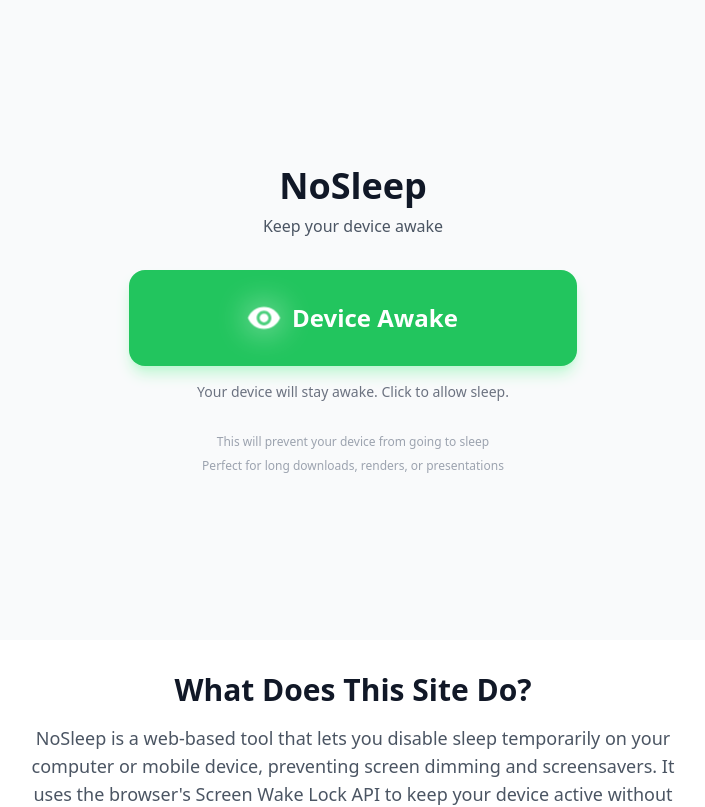
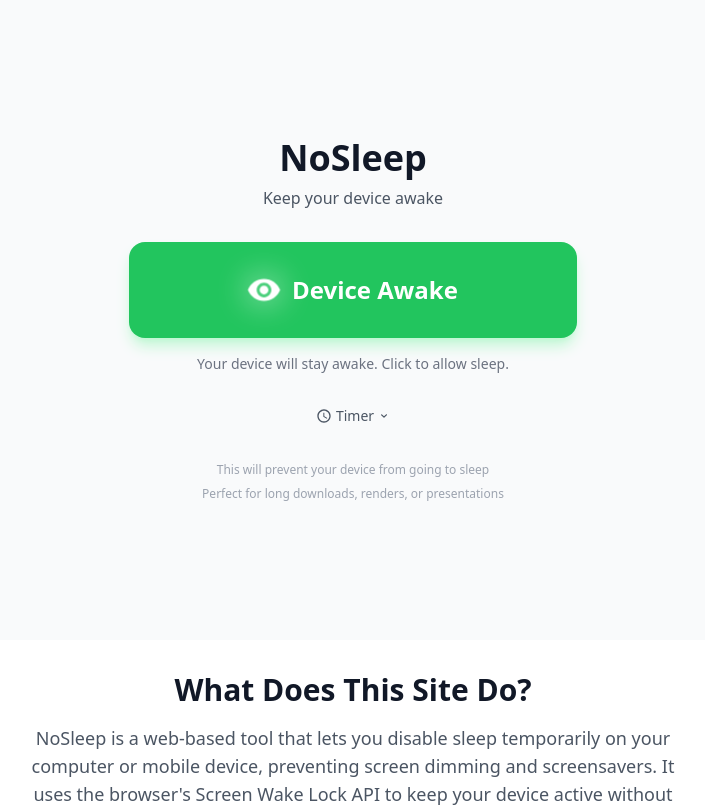
Before and after one commit to williamchong/nosleep, a Nuxt app: page / in a window 1280 px wide. Shown: the top 807 px of the page, without its empty margins (287-992 px from the left). Built offline with nearby package versions, Linux system fonts and the light colour scheme.

Commit message:
✨ Add timer

```diff
--- a/composables/useWakeLock.ts
+++ b/composables/useWakeLock.ts
@@ -2,6 +2,12 @@ export const useWakeLock = () => {
   const isSupported = ref(false)
   const isActive = ref(false)
   const wakeLock = ref<WakeLockSentinel | null>(null)
+
+  // Timer functionality
+  const timerActive = ref(false)
+  const timerDuration = ref(0) // in minutes
+  const remainingTime = ref(0) // in seconds
+  const timerInterval = ref<NodeJS.Timeout | null>(null)
 
   const checkSupport = () => {
     isSupported.value = 'wakeLock' in navigator
@@ -32,6 +38,51 @@ export const useWakeLock = () => {
       wakeLock.value = null
       isActive.value = false
     }
+    stopTimer()
+  }
+
+  const startTimer = async (minutes: number) => {
+    if (!isSupported.value || minutes <= 0) return false
+
+    // Start wake lock if not active
+    if (!isActive.value) {
+      const success = await acquire()
+      if (!success) return false
+    }
+
+    timerDuration.value = minutes
+    remainingTime.value = minutes * 60
+    timerActive.value = true
+
+    timerInterval.value = setInterval(() => {
+      remainingTime.value--
+
+      if (remainingTime.value <= 0) {
+        release()
+      }
+    }, 1000)
+
+    return true
+  }
+
+  const stopTimer = () => {
+    if (timerInterval.value) {
+      clearInterval(timerInterval.value)
+      timerInterval.value = null
+    }
+    timerActive.value = false
+    remainingTime.value = 0
+  }
+
+  const formatTime = (seconds: number) => {
+    const hours = Math.floor(seconds / 3600)
+    const minutes = Math.floor((seconds % 3600) / 60)
+    const secs = seconds % 60
+
+    if (hours > 0) {
+      return `${hours}:${minutes.toString().padStart(2, '0')}:${secs.toString().padStart(2, '0')}`
+    }
+    return `${minutes}:${secs.toString().padStart(2, '0')}`
   }
 
   const toggle = async () => {
@@ -53,8 +104,14 @@ export const useWakeLock = () => {
   return {
     isSupported: readonly(isSupported),
     isActive: readonly(isActive),
+    timerActive: readonly(timerActive),
+    timerDuration: readonly(timerDuration),
+    remainingTime: readonly(remainingTime),
     acquire,
     release,
-    toggle
+    toggle,
+    startTimer,
+    stopTimer,
+    formatTime
   }
 }
--- a/pages/index.vue
+++ b/pages/index.vue
@@ -35,6 +35,71 @@
 
           <div v-else class="text-sm text-gray-500">
             {{ statusText }}
+          </div>
+        </div>
+
+        <!-- Timer Section -->
+        <div v-if="wakeLock.isSupported.value" class="space-y-2 text-center">
+          <!-- Timer Toggle -->
+          <button
+            class="text-sm text-gray-600 hover:text-gray-800 transition-colors inline-flex items-center space-x-1"
+            @click="showTimer = !showTimer"
+          >
+            <svg class="w-4 h-4" fill="currentColor" viewBox="0 0 24 24">
+              <path d="M12 2C6.5 2 2 6.5 2 12s4.5 10 10 10 10-4.5 10-10S17.5 2 12 2zm0 18c-4.4 0-8-3.6-8-8s3.6-8 8-8 8 3.6 8 8-3.6 8-8 8zm.5-13H11v6l5.2 3.2.8-1.3-4.5-2.7V7z"/>
+            </svg>
+            <span>{{ wakeLock.timerActive.value ? 'Timer' : (showTimer ? 'Timer expires → allow sleep' : 'Timer') }}</span>
+            <svg class="w-3 h-3 transition-transform" :class="{ 'rotate-180': showTimer }" fill="currentColor" viewBox="0 0 20 20">
+              <path fill-rule="evenodd" d="M5.293 7.293a1 1 0 011.414 0L10 10.586l3.293-3.293a1 1 0 111.414 1.414l-4 4a1 1 0 01-1.414 0l-4-4a1 1 0 010-1.414z" clip-rule="evenodd"/>
+            </svg>
+          </button>
+
+          <!-- Minimalist Timer UI -->
+          <div v-if="showTimer || wakeLock.timerActive.value" class="bg-gray-50 rounded-lg p-3 space-y-2">
+            <!-- Active Timer Display -->
+            <div v-if="wakeLock.timerActive.value" class="flex items-center justify-center space-x-4">
+              <div class="font-mono text-lg text-blue-600">
+                {{ wakeLock.formatTime(wakeLock.remainingTime.value) }}
+              </div>
+              <button
+                class="text-red-600 hover:text-red-800 text-sm"
+                @click="wakeLock.stopTimer()"
+              >
+                Cancel
+              </button>
+            </div>
+
+            <!-- Timer Setup -->
+            <div v-else class="space-y-2">
+              <div class="flex items-center justify-center space-x-2">
+                <input
+                  v-model.number="timerMinutes"
+                  type="number"
+                  min="1"
+                  max="480"
+                  placeholder="60"
+                  class="w-16 px-2 py-1 text-sm text-center border border-gray-300 rounded focus:outline-none focus:ring-1 focus:ring-blue-500"
+                >
+                <span class="text-sm text-gray-600">min</span>
+                <button
+                  :disabled="!timerMinutes || timerMinutes < 1"
+                  class="px-3 py-1 bg-blue-500 hover:bg-blue-600 disabled:bg-gray-300 text-white text-sm rounded transition-colors"
+                  @click="startTimerWithInput"
+                >
+                  Start
+                </button>
+              </div>
+              <div class="flex justify-center space-x-1">
+                <button
+                  v-for="increment in [1, 5, 10, 30]"
+                  :key="increment"
+                  class="px-2 py-1 bg-gray-200 hover:bg-gray-300 text-gray-700 text-xs rounded transition-colors"
+                  @click="timerMinutes = (timerMinutes || 0) + increment"
+                >
+                  +{{ increment }}
+                </button>
+              </div>
+            </div>
           </div>
         </div>
 
@@ -134,6 +199,8 @@
 
 <script setup>
 const wakeLock = useWakeLock()
+const timerMinutes = ref(60)
+const showTimer = ref(false)
 
 // SEO and Open Graph meta tags
 useSeoMeta({
@@ -239,6 +306,12 @@ const statusText = computed(() => {
   return 'Your device can sleep normally. Click to keep awake.'
 })
 
+const startTimerWithInput = async () => {
+  if (timerMinutes.value && timerMinutes.value > 0) {
+    await wakeLock.startTimer(timerMinutes.value)
+  }
+}
+
 onMounted(async () => {
   if (wakeLock.isSupported.value) {
     await wakeLock.acquire()
```
